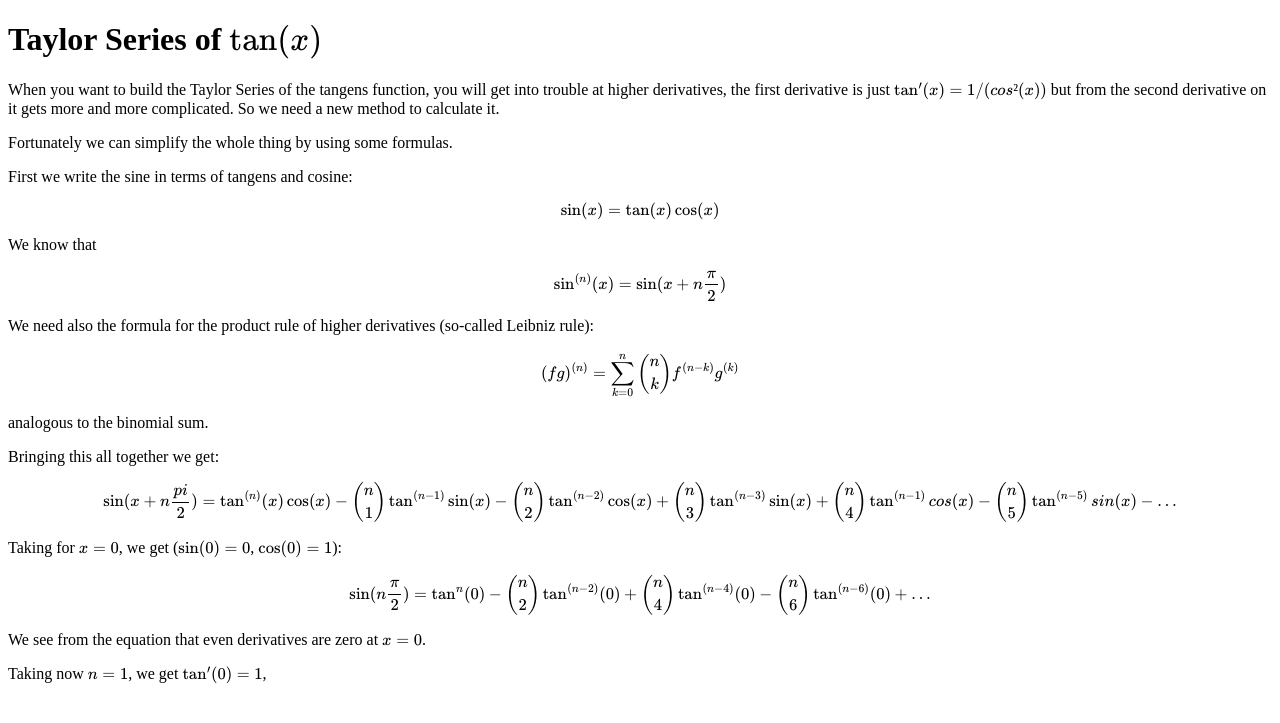
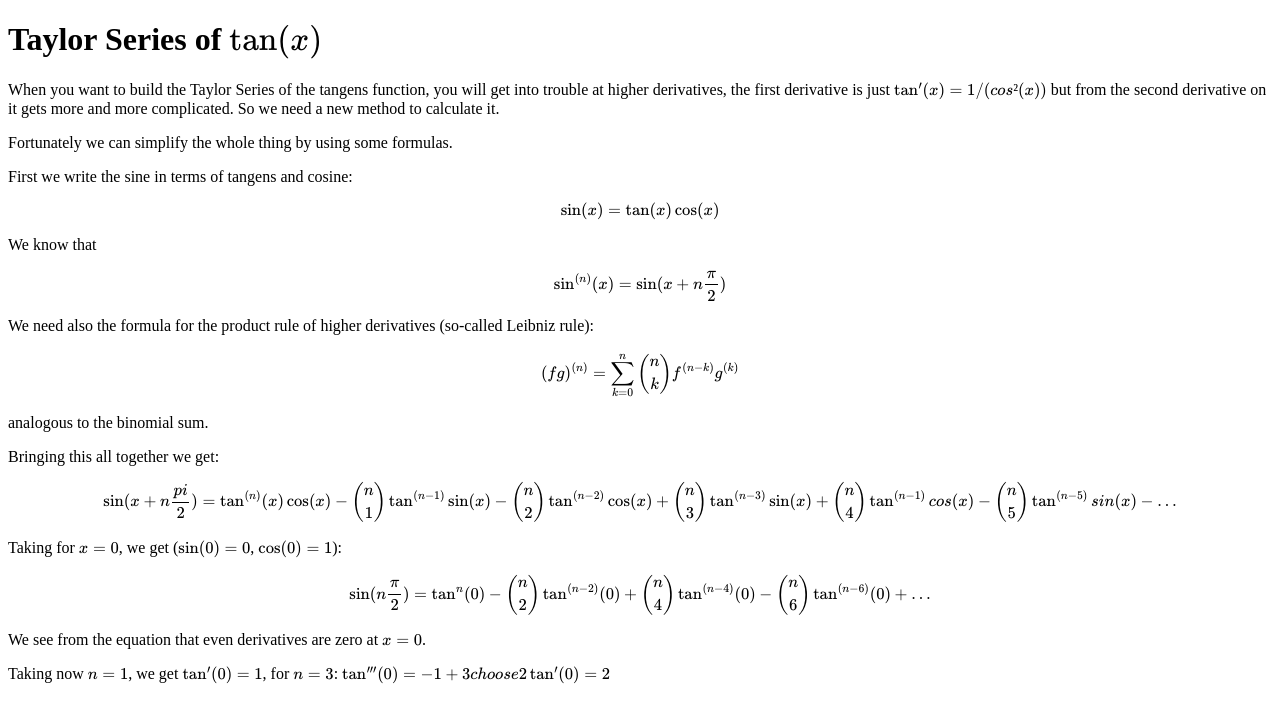
Before and after one commit to wolfi71/wolfi71.github.io, a Jekyll site: the page built from taylor_series.md, in a window 1280 px wide. Shown: the top 723 px of the page. Built offline with Jekyll 4.4.1, drawn with Linux system fonts in a browser that asks for light colours; our own code applies the rules of GitHub Pages for plain Markdown files.

Commit message:
Update taylor_series.md

```diff
--- a/taylor_series.md
+++ b/taylor_series.md
@@ -29,4 +29,4 @@ $$ \sin( n \frac{\pi}{2}) = \tan^{n}(0) - {n \choose 2} \tan^{(n-2)}(0) + {n \ch
 
 We see from the equation that even derivatives are zero at $x=0$.
 
-Taking now $n=1$, we get $\tan^{\prime}(0) = 1$,
+Taking now $n=1$, we get $\tan^{\prime}(0) = 1$, for $n=3$: $ \tan^{\prime\prime\prime}(0) = -1+ {3 choose 2}\tan^{\prime}(0)= 2$
```
